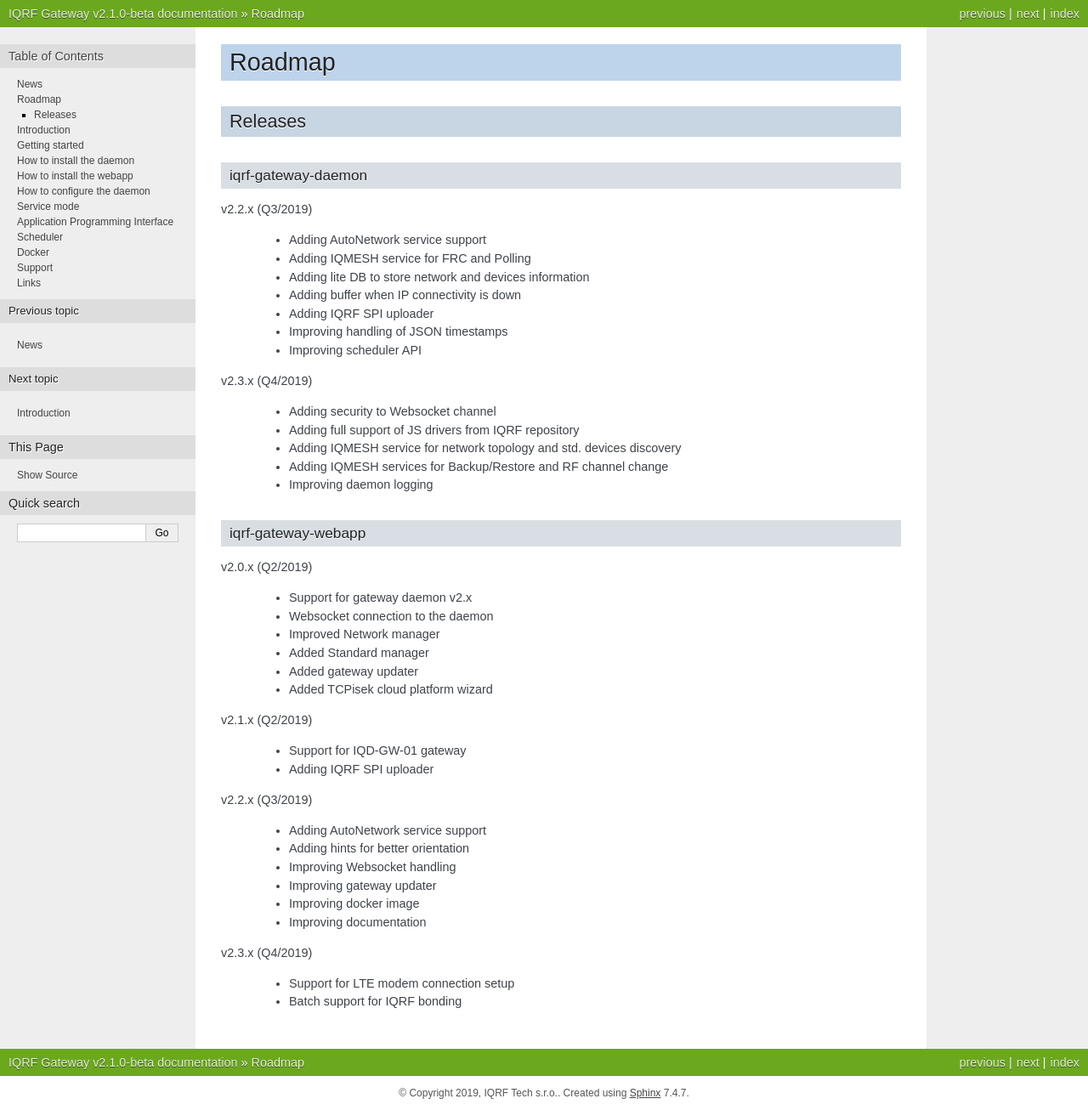
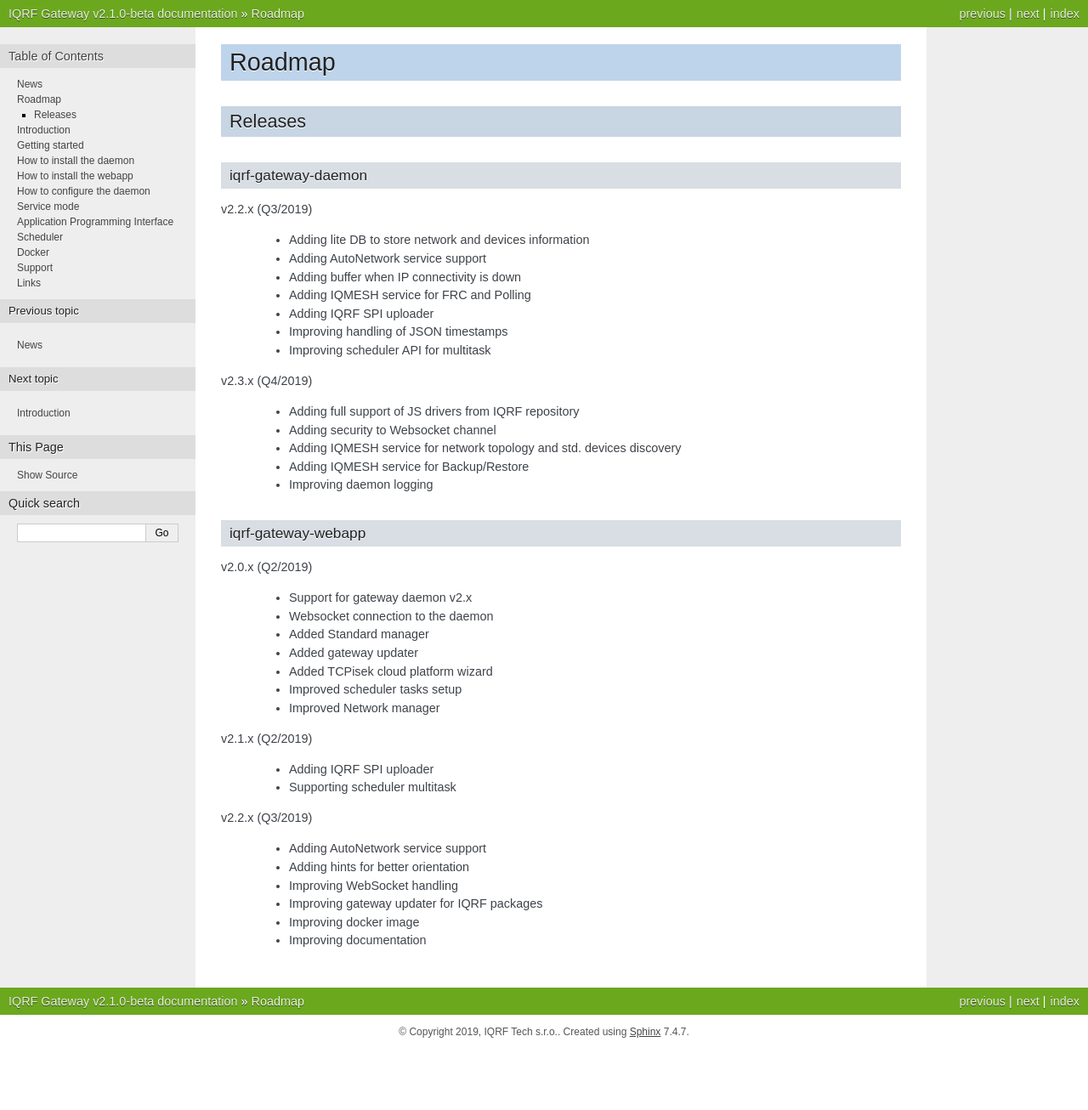
Before and after one commit to iqrf/iqrf-gateway-docs, a Sphinx documentation site: the page built from source/roadmap.rst, in a window 1280 px wide. Shown: the whole page at 85% size. Built offline with Sphinx 7.4.7, drawn with Linux system fonts in a browser that asks for light colours; after the commit the page ends 1234 px from its top, so only the background shows below that.

Commit message:
Roadmap update

```diff
--- a/source/roadmap.rst
+++ b/source/roadmap.rst
@@ -9,20 +9,20 @@
 
 v2.2.x (Q3/2019)
 
+ * Adding lite DB to store network and devices information
  * Adding AutoNetwork service support
+ * Adding buffer when IP connectivity is down
  * Adding IQMESH service for FRC and Polling
- * Adding lite DB to store network and devices information
- * Adding buffer when IP connectivity is down
  * Adding IQRF SPI uploader
  * Improving handling of JSON timestamps
- * Improving scheduler API
+ * Improving scheduler API for multitask
 
 v2.3.x (Q4/2019)
 
+ * Adding full support of JS drivers from IQRF repository
  * Adding security to Websocket channel
- * Adding full support of JS drivers from IQRF repository
  * Adding IQMESH service for network topology and std. devices discovery
- * Adding IQMESH services for Backup/Restore and RF channel change
+ * Adding IQMESH service for Backup/Restore
  * Improving daemon logging
 
 iqrf-gateway-webapp
@@ -32,26 +32,22 @@
 
  * Support for gateway daemon v2.x
  * Websocket connection to the daemon
- * Improved Network manager
  * Added Standard manager
  * Added gateway updater
  * Added TCPisek cloud platform wizard
+ * Improved scheduler tasks setup
+ * Improved Network manager
 
 v2.1.x (Q2/2019)
 
- * Support for IQD-GW-01 gateway
  * Adding IQRF SPI uploader
+ * Supporting scheduler multitask
 
 v2.2.x (Q3/2019)
 
  * Adding AutoNetwork service support
  * Adding hints for better orientation
- * Improving Websocket handling
- * Improving gateway updater
+ * Improving WebSocket handling
+ * Improving gateway updater for IQRF packages
  * Improving docker image
  * Improving documentation
-
-v2.3.x (Q4/2019)
-
- * Support for LTE modem connection setup
- * Batch support for IQRF bonding
```
